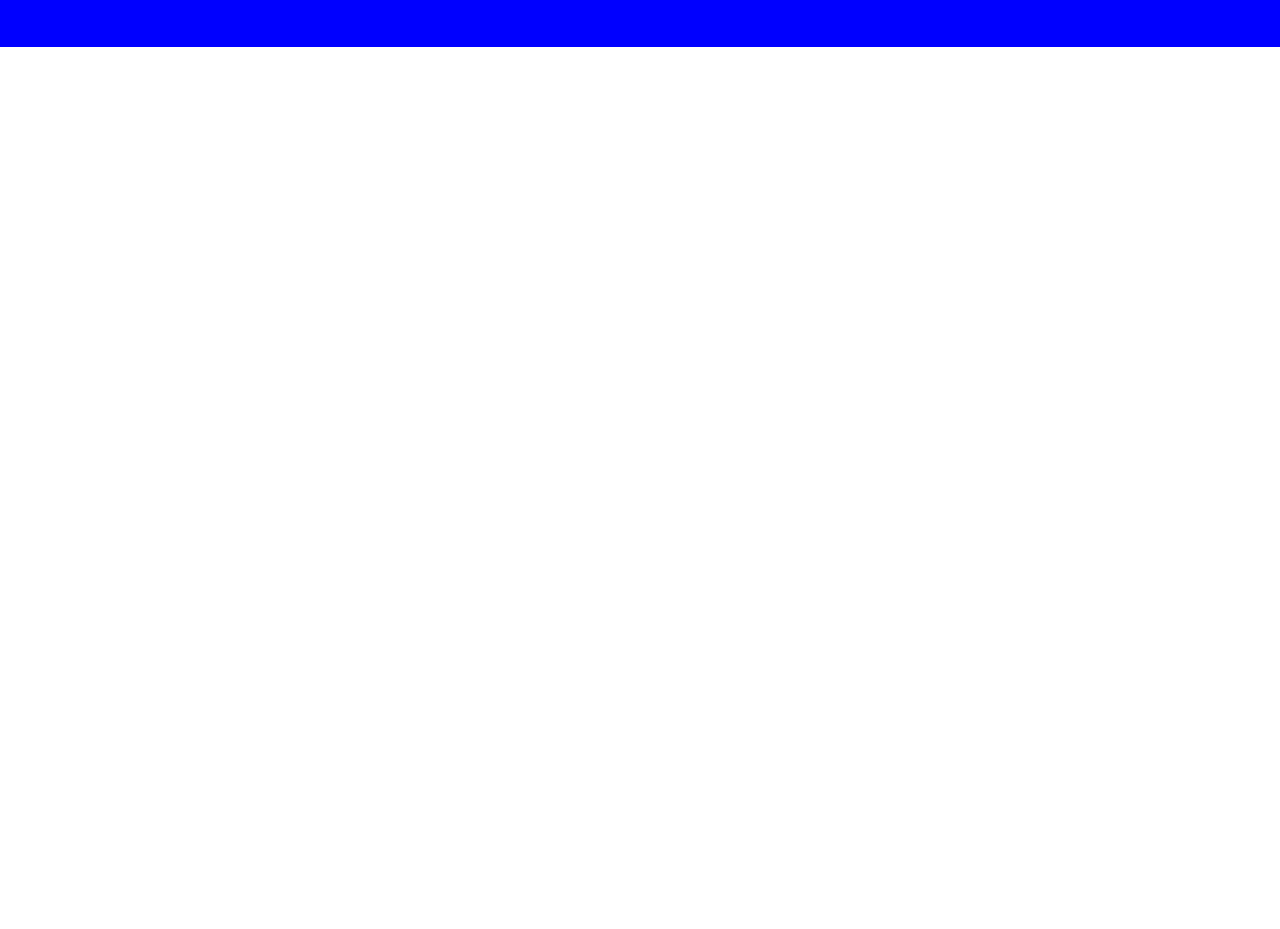
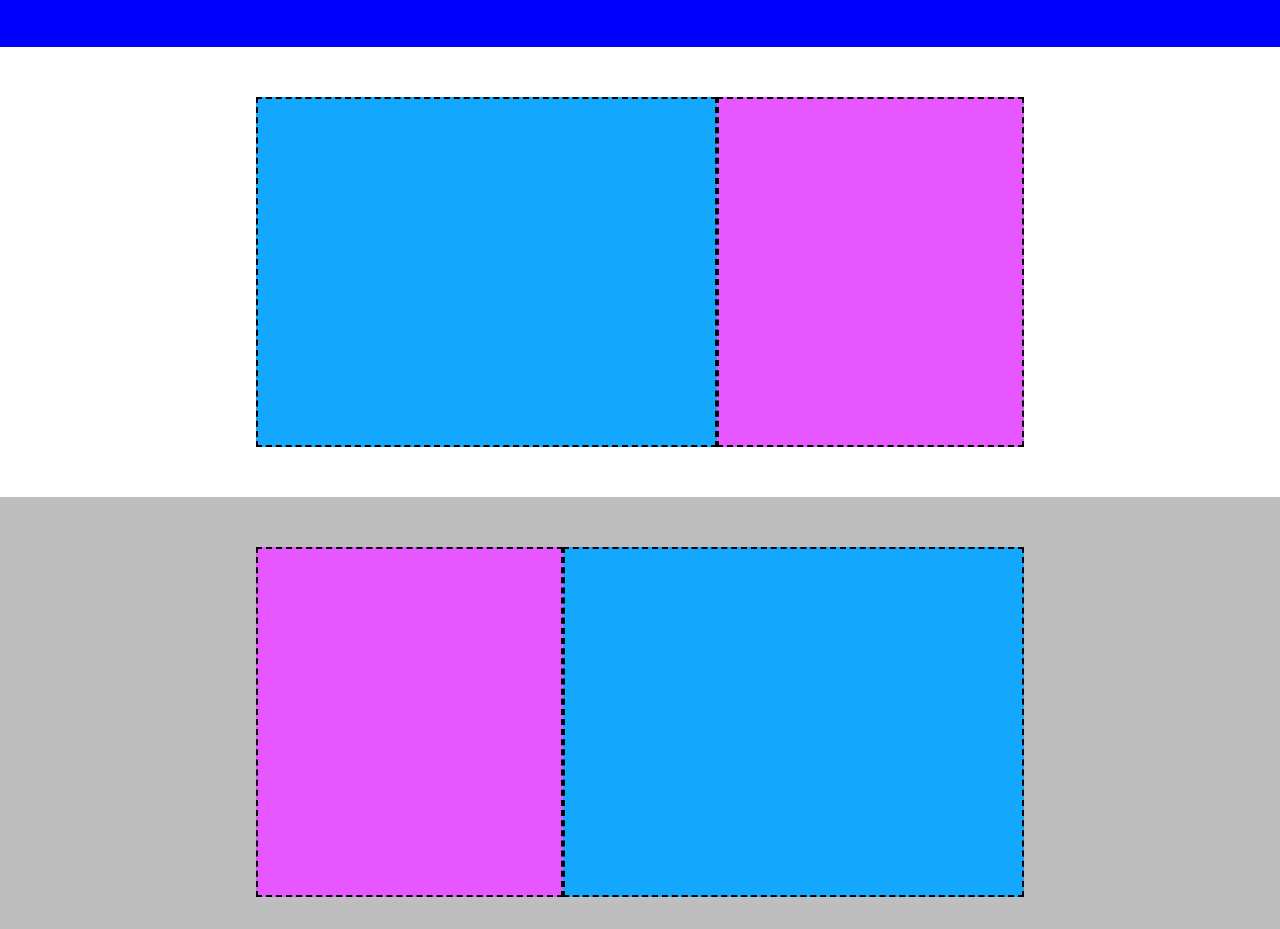
Before and after one commit to micheleTummolo/htmlcss-struttura-discord, a plain HTML site: page index.html in a window 1280 px wide. Shown: the part 403-1332 px from the top of the page. Before the commit the page ends 800 px from the top, so only its background shows below. Drawn offline with Linux system fonts and the light colour scheme.

Commit message:
added central sections

```diff
--- a/css/style.css
+++ b/css/style.css
@@ -55,3 +55,36 @@ div.menu{
     height: 300px;
     background-color: palevioletred;
 }
+
+
+/*Sezioni centrali*/
+.container{
+    height: 450px;
+    display: flex;
+    align-items: center;
+}
+
+.container_bk_color{
+    background-color: #bebebe;
+}
+
+.sezione{
+    width: 60%;
+    height: 350px;
+    display: flex;
+    margin: 0 auto;
+}
+
+.azzurro{
+    background-color: #13a7fd;
+    border: dashed 2px black;
+    width: 60%;
+    height: 350px;
+}
+
+.rosa{
+    background-color: #e657ff;
+    border: dashed 2px black;
+    width: 40%;
+    height: 350px;
+}
--- a/index.html
+++ b/index.html
@@ -25,6 +25,30 @@
 
                 </div>
             </div>
+
+            <!--Seconda sezione-->
+            <div class="container">
+                <div class="sezione">
+                    <div class="azzurro"></div>
+                    <div class="rosa"></div>
+                </div>
+            </div>
+
+            <!--Terza sezione-->
+            <div class="container container_bk_color">
+                <div class="sezione">
+                    <div class="rosa"></div>
+                    <div class="azzurro"></div>
+                </div>
+            </div>
+
+            <!--Quarta sezione-->
+            <div class="container">
+                <div class="sezione">
+                    <div class="azzurro"></div>
+                    <div class="rosa"></div>
+                </div>
+            </div>
         </main>
         <footer>
 
```
